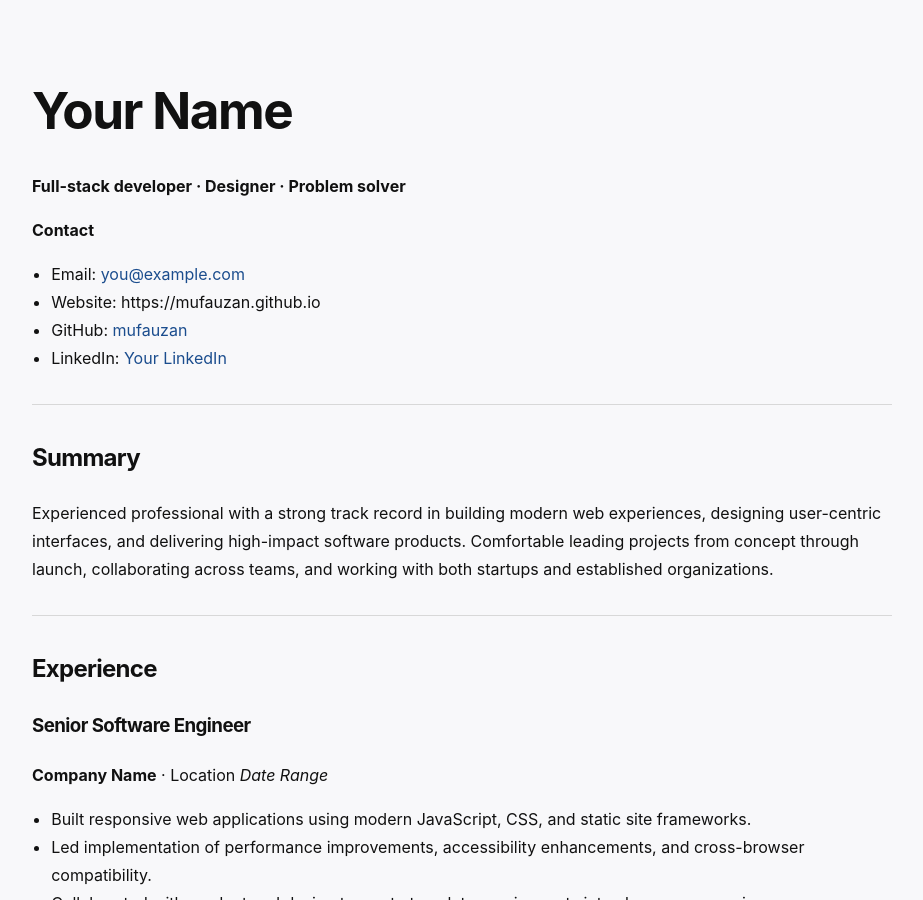
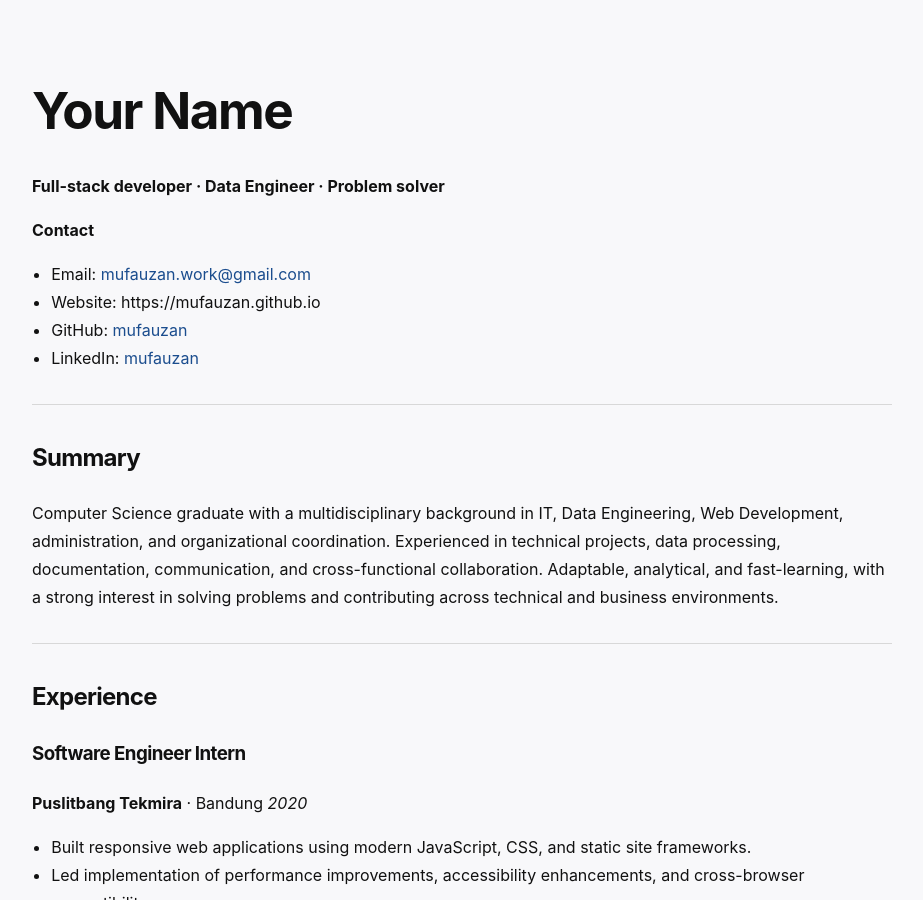
Before and after one commit to mufauzan/mufauzan.github.io, a Jekyll site: the page built from index.md, in a window 1280 px wide and 900 px high. Shown: the whole window, without its empty margins (178-1101 px from the left). Built offline with Jekyll 4.4.1, drawn with Linux system fonts in a browser that asks for light colours.

Commit message:
Add CV site content and layout

```diff
--- a/index.md
+++ b/index.md
@@ -1,33 +1,33 @@
 ---
 layout: default
-title: Curriculum Vitae
+title: Muhammad Fauzan
 permalink: /
 ---
 
 # Your Name
 
-**Full-stack developer · Designer · Problem solver**
+**Full-stack developer · Data Engineer · Problem solver**
 
 **Contact**
 
-- Email: [you@example.com](mailto:you@example.com)
+- Email: [mufauzan.work@gmail.com](mailto:mufauzan.work@gmail.com)
 - Website: https://mufauzan.github.io
 - GitHub: [mufauzan](https://github.com/mufauzan)
-- LinkedIn: [Your LinkedIn](https://linkedin.com/in/your-profile)
+- LinkedIn: [mufauzan](https://linkedin.com/in/mufauzan)
 
 ---
 
 ## Summary
 
-Experienced professional with a strong track record in building modern web experiences, designing user-centric interfaces, and delivering high-impact software products. Comfortable leading projects from concept through launch, collaborating across teams, and working with both startups and established organizations.
+Computer Science graduate with a multidisciplinary background in IT, Data Engineering, Web Development, administration, and organizational coordination. Experienced in technical projects, data processing, documentation, communication, and cross-functional collaboration. Adaptable, analytical, and fast-learning, with a strong interest in solving problems and contributing across technical and business environments.
 
 ---
 
 ## Experience
 
-### Senior Software Engineer
-**Company Name** · Location
-*Date Range*
+### Software Engineer Intern
+**Puslitbang Tekmira** · Bandung
+*2020*
 
 - Built responsive web applications using modern JavaScript, CSS, and static site frameworks.
 - Led implementation of performance improvements, accessibility enhancements, and cross-browser compatibility.
```
